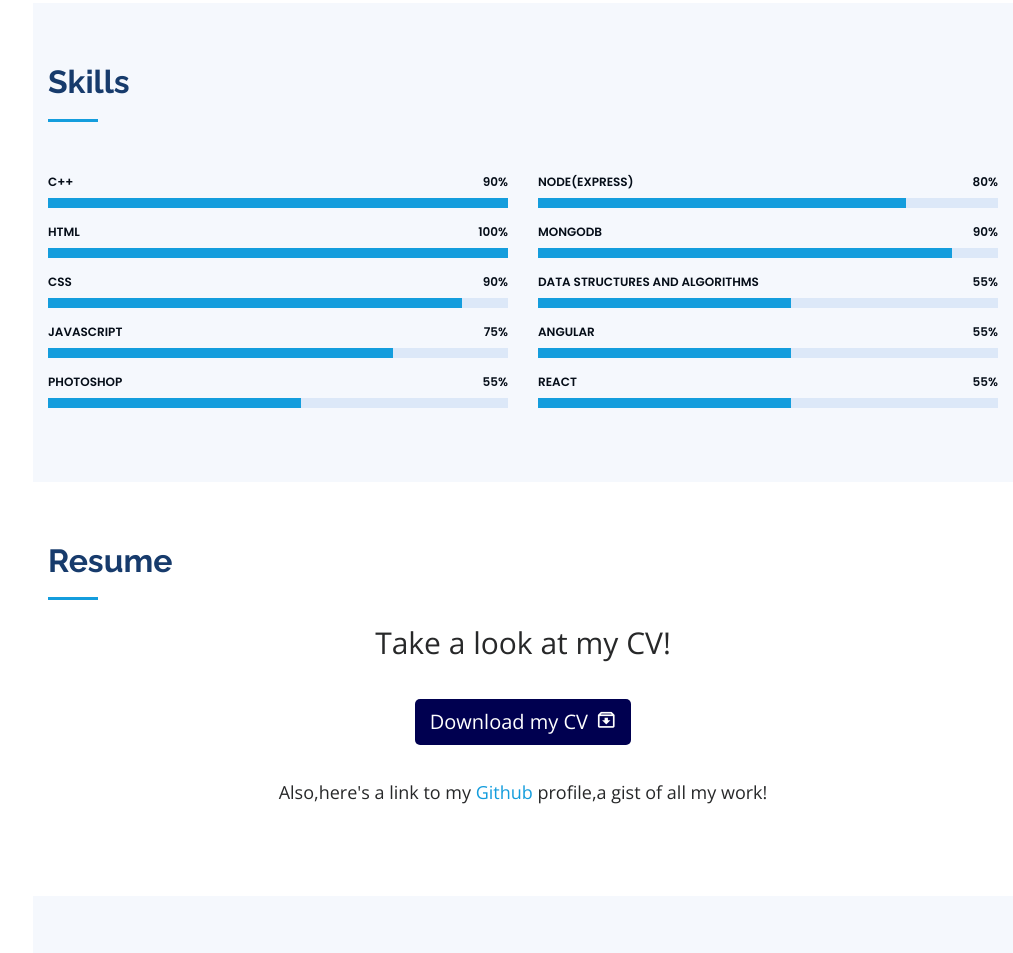
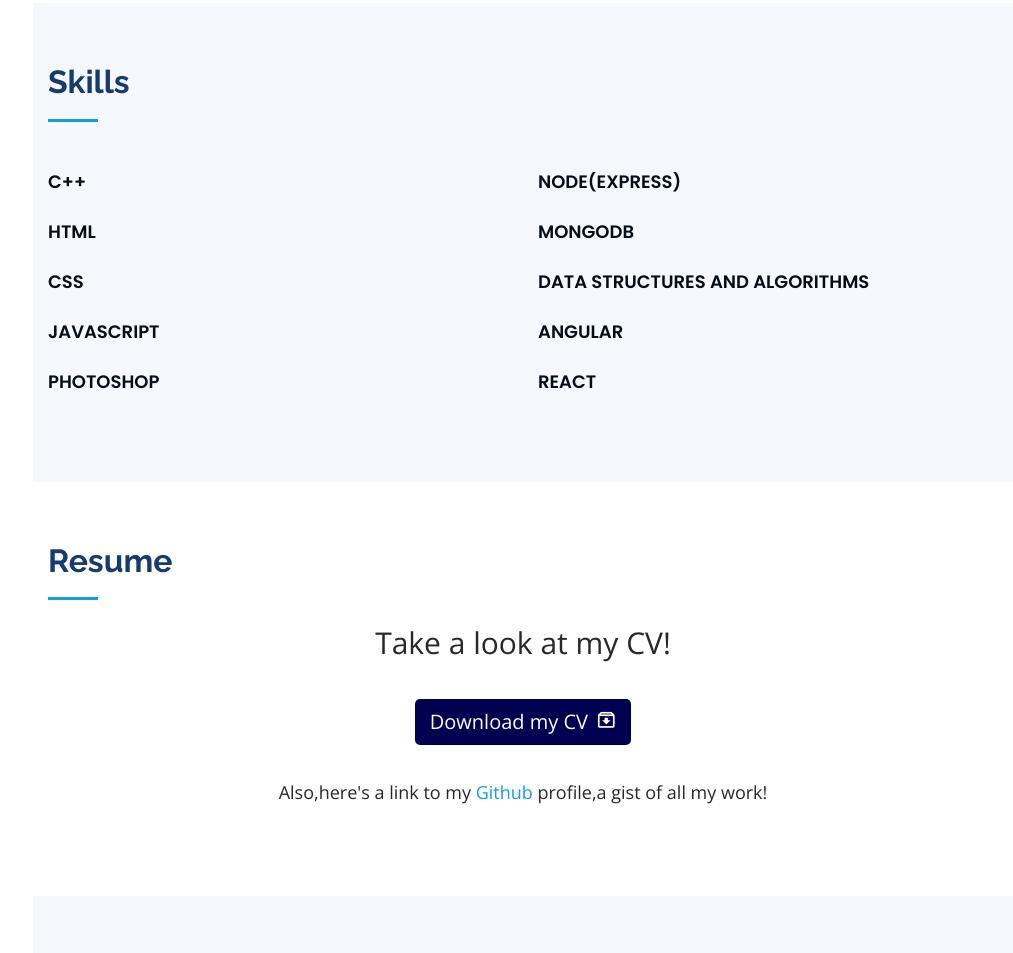
Before and after one commit to Sristi27/Portfolio-new, a plain HTML site: page index.html in a window 1280 px wide. Shown: the part 1308-2261 px from the top of the page, without its empty margins (267-1280 px from the left). Drawn offline with nearby package versions, Linux system fonts and the light colour scheme.

Commit message:
edited cv added

```diff
--- a/index.html
+++ b/index.html
@@ -138,39 +138,49 @@
           <div class="col-lg-6" data-aos="fade-up">
 
             <div class="progress">
-              <span class="skill">C++ <i class="val">90%</i></span>
-              <div class="progress-bar-wrap">
+              <span class="skill" style="font-size:18px" >C++
+                <!-- <i class="val">90%</i> -->
+              </span>
+              <!-- <div class="progress-bar-wrap">
                 <div class="progress-bar" role="progressbar" aria-valuenow="100" aria-valuemin="0" aria-valuemax="100"></div>
-              </div>
+              </div> -->
             </div>
 
             <div class="progress">
-              <span class="skill">HTML <i class="val">100%</i></span>
-              <div class="progress-bar-wrap">
+              <span class="skill" style="font-size:18px" >HTML
+                 <!-- <i class="val">100%</i> -->
+                </span>
+              <!-- <div class="progress-bar-wrap">
                 <div class="progress-bar" role="progressbar" aria-valuenow="100" aria-valuemin="0" aria-valuemax="100"></div>
-              </div>
+              </div> -->
             </div>
 
             <div class="progress">
-              <span class="skill">CSS <i class="val">90%</i></span>
-              <div class="progress-bar-wrap">
+              <span class="skill" style="font-size:18px" >CSS
+                 <!-- <i class="val">90%</i> -->
+                </span>
+              <!-- <div class="progress-bar-wrap">
                 <div class="progress-bar" role="progressbar" aria-valuenow="90" aria-valuemin="0" aria-valuemax="100"></div>
-              </div>
+              </div> -->
             </div>
 
             <div class="progress">
-              <span class="skill">JavaScript <i class="val">75%</i></span>
-              <div class="progress-bar-wrap">
+              <span class="skill" style="font-size:18px" >JavaScript
+                <!-- <i class="val">75%</i> -->
+              </span>
+              <!-- <div class="progress-bar-wrap">
                 <div class="progress-bar" role="progressbar" aria-valuenow="75" aria-valuemin="0" aria-valuemax="100"></div>
-              </div>
+              </div> -->
             </div>
 
 
             <div class="progress">
-              <span class="skill">Photoshop <i class="val">55%</i></span>
-              <div class="progress-bar-wrap">
+              <span class="skill" style="font-size:18px" >Photoshop
+                <!-- <i class="val">55%</i> -->
+              </span>
+              <!-- <div class="progress-bar-wrap">
                 <div class="progress-bar" role="progressbar" aria-valuenow="55" aria-valuemin="0" aria-valuemax="100"></div>
-              </div>
+              </div> -->
             </div>
 
 
@@ -181,41 +191,51 @@
           <div class="col-lg-6" data-aos="fade-up" data-aos-delay="100">
 
             <div class="progress">
-              <span class="skill">Node(Express)<i class="val">80%</i></span>
-              <div class="progress-bar-wrap">
+              <span class="skill" style="font-size:18px" >Node(Express)
+                <!-- <i class="val">80%</i> -->
+              </span>
+              <!-- <div class="progress-bar-wrap">
                 <div class="progress-bar" role="progressbar" aria-valuenow="80" aria-valuemin="0" aria-valuemax="100"></div>
-              </div>
+              </div> -->
             </div>
 
             <div class="progress">
-              <span class="skill">MongoDb<i class="val">90%</i></span>
-              <div class="progress-bar-wrap">
+              <span class="skill" style="font-size:18px" >MongoDb
+                <!-- <i class="val">90%</i> -->
+              </span>
+              <!-- <div class="progress-bar-wrap">
                 <div class="progress-bar" role="progressbar" aria-valuenow="90" aria-valuemin="0" aria-valuemax="100"></div>
-              </div>
+              </div> -->
             </div>
 
 
             <div class="progress">
-              <span class="skill">Data Structures And Algorithms <i class="val">55%</i></span>
-              <div class="progress-bar-wrap">
+              <span class="skill" style="font-size:18px" >Data Structures And Algorithms
+                 <!-- <i class="val">55%</i> -->
+                </span>
+              <!-- <div class="progress-bar-wrap">
                 <div class="progress-bar" role="progressbar" aria-valuenow="55" aria-valuemin="0" aria-valuemax="100"></div>
-              </div>
+              </div> -->
             </div>
 
 
             <div class="progress">
-              <span class="skill">Angular<i class="val">55%</i></span>
-              <div class="progress-bar-wrap">
+              <span class="skill" style="font-size:18px" >Angular
+                <!-- <i class="val">65%</i> -->
+              </span>
+              <!-- <div class="progress-bar-wrap">
                 <div class="progress-bar" role="progressbar" aria-valuenow="55" aria-valuemin="0" aria-valuemax="100"></div>
-              </div>
+              </div> -->
             </div>
 
 
             <div class="progress">
-              <span class="skill">React<i class="val">55%</i></span>
-              <div class="progress-bar-wrap">
+              <span class="skill" style="font-size:18px" >React
+                <!-- <i class="val">65%</i> -->
+              </span>
+              <!-- <div class="progress-bar-wrap">
                 <div class="progress-bar" role="progressbar" aria-valuenow="55" aria-valuemin="0" aria-valuemax="100"></div>
-              </div>
+              </div> -->
             </div>
 
 
@@ -238,7 +258,7 @@
               <span style="font-size:30px;text-align: center;"> Take a look at my CV!</span>
 
               <br>
-              <br><button id="cv"><a href="/assets/Sristi_Chowdhury_Resume.pdf"
+              <br><button id="cv"><a href="/assets/Sristi_Chowdhury_Resume .pdf"
                 download>Download my CV
                 <i style="margin-left: 3px;" class="bx bx-archive-in"></i> </a></button>
 
```
Also changed, not shown: 4 other files.
